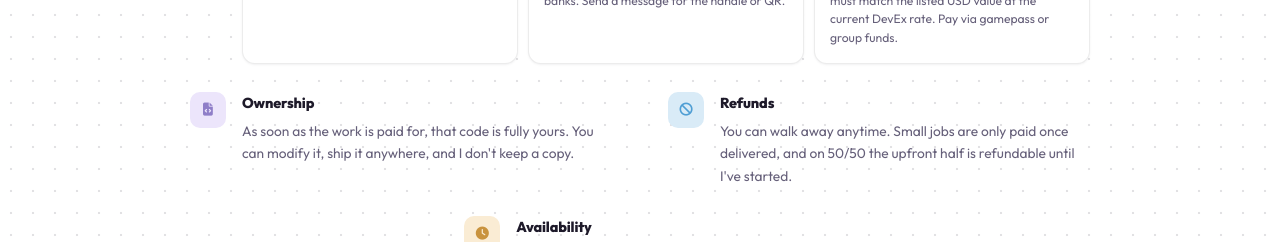
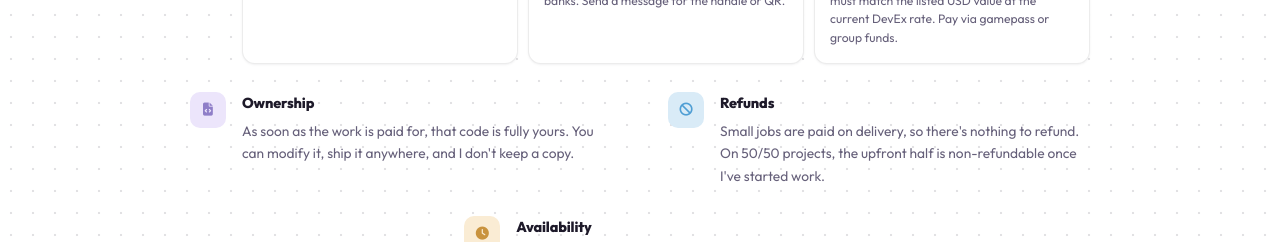
Before and after one commit to ml3dev/mikys-portfolio, a plain HTML site: page index.html in a window 1280 px wide. Shown: the part 5100-5342 px from the top of the page. Drawn offline with nearby package versions, Linux system fonts and the light colour scheme; no server answers.

Commit message:
Reword refunds

```diff
--- a/index.html
+++ b/index.html
@@ -1303,7 +1303,7 @@ return Cooldown
         <div class="comm-info__ico"><i class="fa-solid fa-ban"></i></div>
         <div>
           <div class="comm-info__label">Refunds</div>
-          <p class="comm-info__text">You can walk away anytime. Small jobs are only paid once delivered, and on 50/50 the upfront half is refundable until I've started.</p>
+          <p class="comm-info__text">Small jobs are paid on delivery, so there's nothing to refund. On 50/50 projects, the upfront half is non-refundable once I've started work.</p>
         </div>
       </div>
       <div class="comm-info__row comm-info__row--center">
```
